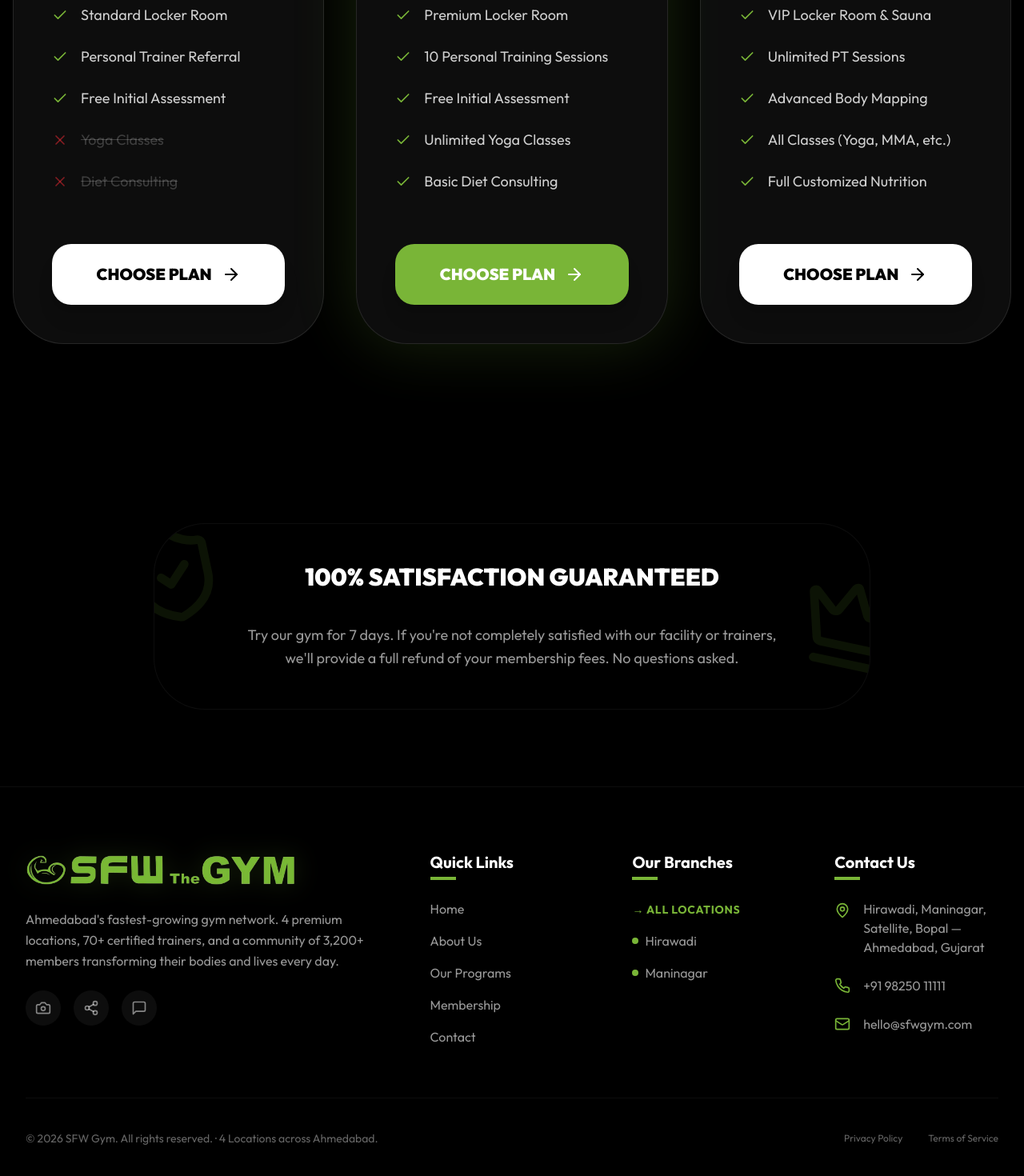
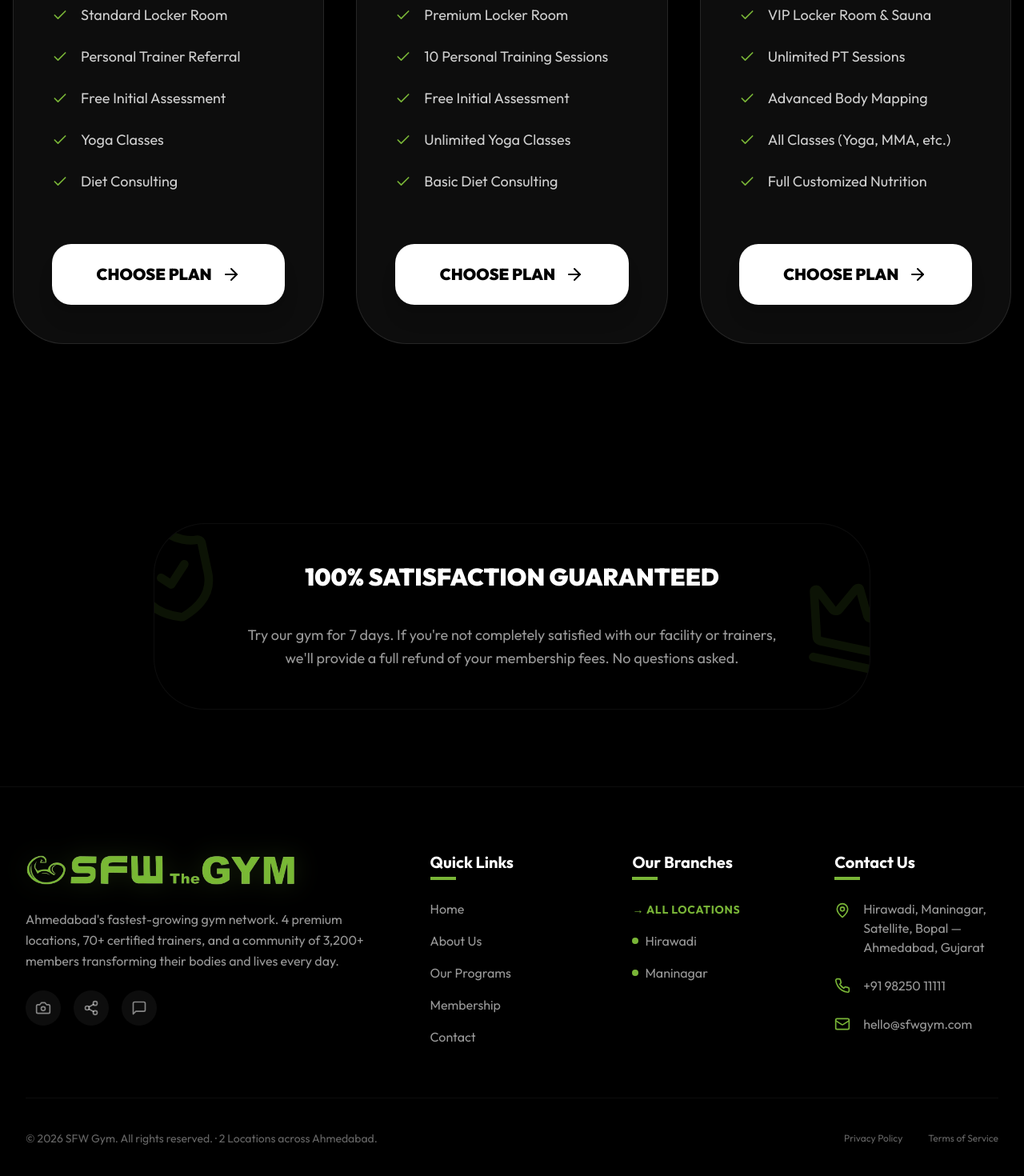
Before and after one commit to Nirav0712/SFW_GYM, a Next.js app: page /pricing in a window 1280 px wide. Shown: the part 948-2418 px from the top of the page at 80% size. Built offline with nearby package versions, Linux system fonts and the light colour scheme; a web font is replaced by a local one.

Commit message:
ayushi(7/4)

```diff
--- a/src/app/pricing/page.tsx
+++ b/src/app/pricing/page.tsx
@@ -17,8 +17,8 @@ const plans = [
       { name: "Standard Locker Room", included: true },
       { name: "Personal Trainer Referral", included: true },
       { name: "Free Initial Assessment", included: true },
-      { name: "Yoga Classes", included: false },
-      { name: "Diet Consulting", included: false },
+      { name: "Yoga Classes", included: true },
+      { name: "Diet Consulting", included: true },
     ],
     popular: false,
     color: "white/5",
@@ -36,7 +36,7 @@ const plans = [
       { name: "Unlimited Yoga Classes", included: true },
       { name: "Basic Diet Consulting", included: true },
     ],
-    popular: true,
+    popular: false,
     color: "primary",
   },
   {
@@ -98,8 +98,7 @@ export default function PricingPage() {
               whileInView={{ opacity: 1, y: 0 }}
               viewport={{ once: true }}
               transition={{ delay: i * 0.1 }}
-              className={`relative glass p-12 rounded-[4rem] group border-white/5 flex flex-col h-full transform transition-all hover:scale-105 ${
-                p.popular ? "border-primary/50 shadow-[0_0_80px_rgba(121,181,55,0.2)]" : "hover:border-white/20"
+              className={`relative glass p-12 rounded-[4rem] group border-white/5 flex flex-col h-full transform transition-all hover:scale-105 ${p.popular ? "border-primary/50 shadow-[0_0_80px_rgba(121,181,55,0.2)]" : "hover:border-white/20"
                 }`}
             >
               {p.popular && (
@@ -134,8 +133,7 @@ export default function PricingPage() {
                 ))}
               </div>
 
-              <button className={`w-full py-6 rounded-3xl font-black text-xl transition-all shadow-xl flex items-center justify-center gap-3 ${
-                p.popular ? "bg-primary text-white hover:bg-primary/80" : "bg-white text-black hover:bg-primary hover:text-white"
+              <button className={`w-full py-6 rounded-3xl font-black text-xl transition-all shadow-xl flex items-center justify-center gap-3 ${p.popular ? "bg-primary text-white hover:bg-primary/80" : "bg-white text-black hover:bg-primary hover:text-white"
                 }`}>
                 CHOOSE PLAN
                 <ArrowRight className="w-6 h-6" />
--- a/src/components/Footer.tsx
+++ b/src/components/Footer.tsx
@@ -106,7 +106,7 @@ export default function Footer() {
 
         <div className="pt-10 border-t border-white/5 flex flex-col md:flex-row justify-between items-center gap-6">
           <p className="text-white/40 text-sm font-inter">
-            © {new Date().getFullYear()} SFW Gym. All rights reserved. · 4 Locations across Ahmedabad.
+            © {new Date().getFullYear()} SFW Gym. All rights reserved. · 2   Locations across Ahmedabad.
           </p>
           <div className="flex gap-8 text-xs font-inter text-white/40">
             <Link href="#" className="hover:text-primary transition-colors">Privacy Policy</Link>
--- a/src/components/Wsa.tsx
+++ b/src/components/Wsa.tsx
@@ -238,12 +238,12 @@ const Wsa: React.FC<WsaProps> = ({ branch, ac, acRgb }) => {
                             )} */}
 
                             {/* CTA */}
-                            <button
+                            {/* <button
                                 className="mt-6 flex items-center gap-2 border px-6 py-2 text-sm font-bold uppercase tracking-widest transition"
                                 style={{ borderColor: ac, color: ac }}
                             >
                                 Explore <ArrowRight size={16} />
-                            </button>
+                            </button> */}
 
                             {/* Hover Slant Effect */}
                             <div
```
Also changed, not shown: src/components/Cards.tsx (+1 -6 lines). Lines whose indentation alone changed are shown as unchanged.
